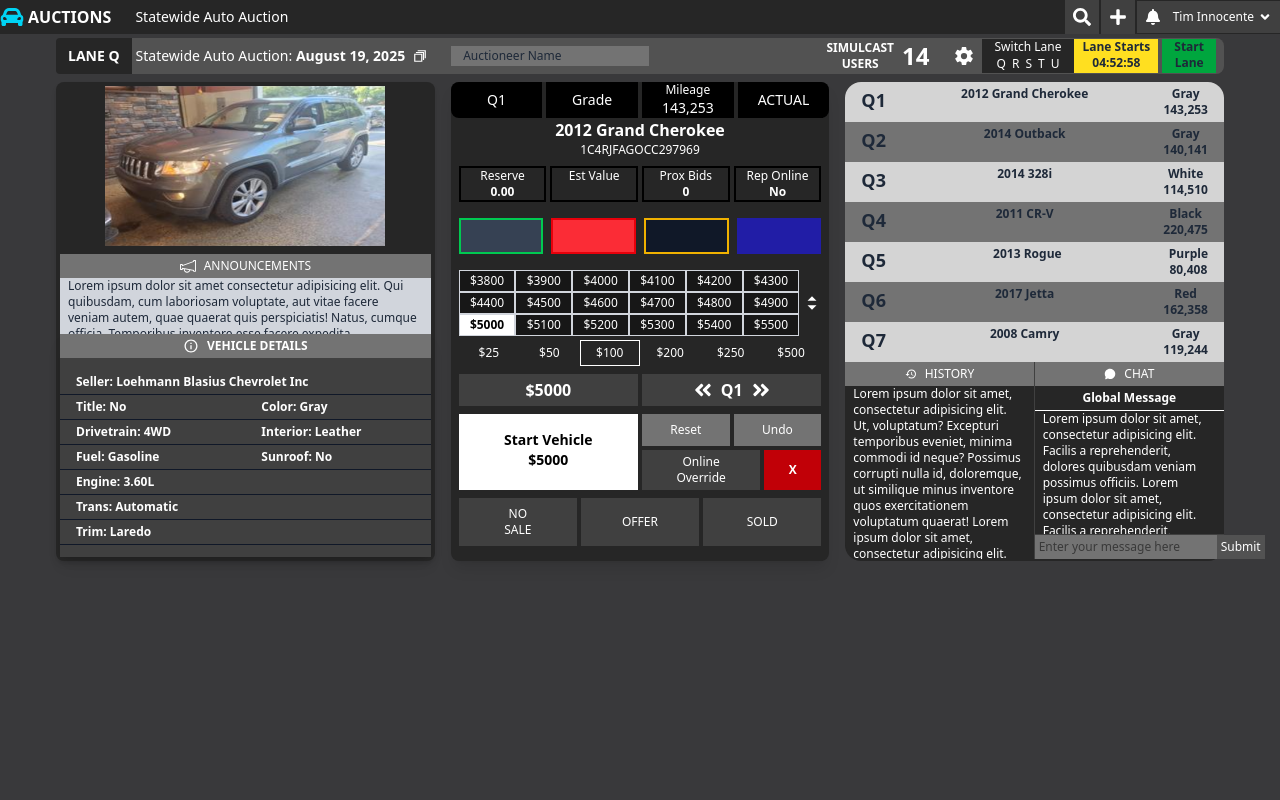
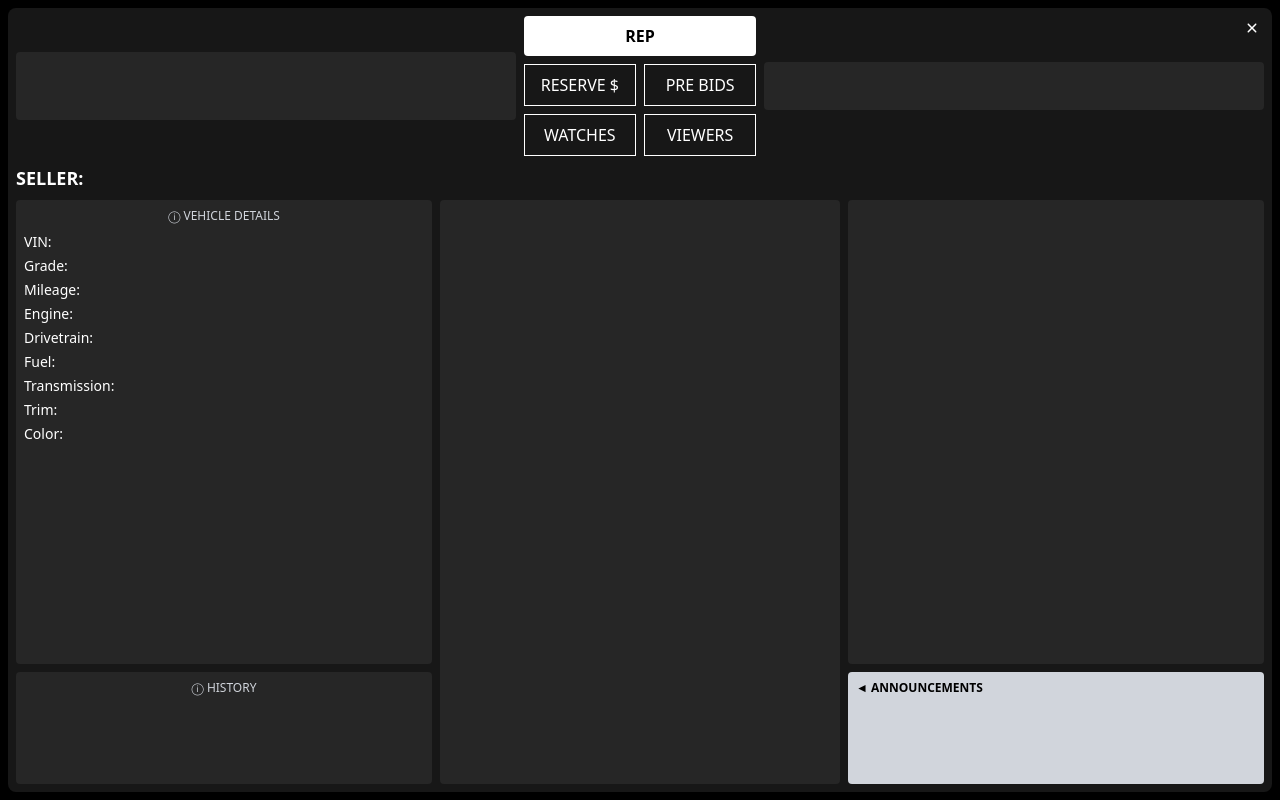
Before and after one commit to zeeshanfreelancer/Car-Parking-Design, a React (Vite) app in the folder client/: page /auction in a window 1280 px wide. Built offline with nearby package versions, Linux system fonts and the light colour scheme.

Commit message:
Add random id on AuctionLayout window

```diff
--- a/client/src/App.jsx
+++ b/client/src/App.jsx
@@ -1,19 +1,37 @@
-import './App.css'
-import Dashboard from './components/Dashboard/Dashboard'
-import Header from './components/Header'
+import { BrowserRouter as Router, Routes, Route, useLocation } from "react-router-dom";
+import './App.css';
+import Dashboard from './components/Dashboard/Dashboard';
+import Header from './components/Header';
+import AuctionLayout from './components/Dashboard/AuctionLayout';
+
+function AppContent() {
+  const location = useLocation();
+
+  // hide header only on /auction
+  const hideHeader = location.pathname === "/auction";
+
+  return (
+    <div className="h-screen flex flex-col overflow-hidden">
+      {/* Fixed header (only if not /auction) */}
+      {!hideHeader && <Header />}
+
+      {/* Routes */}
+      <div className="flex-1 overflow-hidden">
+        <Routes>
+          <Route path="/" element={<Dashboard />} />
+          <Route path="/auction" element={<AuctionLayout />} />
+        </Routes>
+      </div>
+    </div>
+  );
+}
 
 function App() {
   return (
-    <div className="h-screen flex flex-col overflow-hidden">
-      {/* Fixed height header */}
-      <Header />
-
-      {/* Dashboard fills remaining space */}
-      <div className="flex-1 overflow-hidden">
-        <Dashboard />
-      </div>
-    </div>
-  )
+    <Router>
+      <AppContent />
+    </Router>
+  );
 }
 
-export default App
+export default App;
--- a/client/src/components/Dashboard/AuctionLayout.jsx
+++ b/client/src/components/Dashboard/AuctionLayout.jsx
@@ -14,20 +14,18 @@ export default function AuctionLayout() {
         {/* Top Section */}
         <div className="flex items-center gap-2 mb-2">
             {/* Left big input box */}
-          <div className="flex-1 bg-neutral-800 h-12 rounded"></div>
+            <div className="flex-1 bg-neutral-800 h-17 rounded"></div>
 
-          {/* REP button */}
-          <button className="bg-white text-black font-bold px-8 py-2 rounded">
+             <div className="grid grid-cols-2 gap-2">
+                <button className="bg-white text-black font-bold px-8 py-2 rounded col-span-2">
                     REP
                 </button>
-
-          {/* Reserve, Pre Bids, Watches, Viewers */}
-          <div className="flex gap-2">
                 <button className="border border-white px-4 py-2">RESERVE $</button>
                 <button className="border border-white px-4 py-2">PRE BIDS</button>
                 <button className="border border-white px-4 py-2">WATCHES</button>
                 <button className="border border-white px-4 py-2">VIEWERS</button>
             </div>
+
 
             {/* Rep Chat */}
             <div className="flex-1 bg-neutral-800 h-12 rounded"></div>
--- a/client/src/components/Dashboard/Navbar.jsx
+++ b/client/src/components/Dashboard/Navbar.jsx
@@ -1,27 +1,18 @@
 import { useState } from "react";
-import { createRoot } from "react-dom/client";
-import Text from "../Reusable/Text"
+import Text from "../Reusable/Text";
 import { IoSettingsSharp } from "react-icons/io5";
 import { CgStack } from "react-icons/cg";
-import AuctionLayout from "./AuctionLayout";
 export default function Navbar() {
     const lanes = ["Q", "R", "S", "T", "U"];
     const [selectedLane, setSelectedLane] = useState(null);
 
-    // define click handler
-   const handleClick = () => {
-    const newWindow = window.open("", "AuctionWindow", "width=1000,height=500,left=200,top=200");
+    // handle stack icon click
+    const handleClick = () => {
+        const auctionId = Math.floor(Math.random() * 100000); // random dummy ID
+        const url = `${window.location.origin}/auction?id=${auctionId}`;
+        window.open(url, "_blank", "width=1000,height=500,left=200,top=200");
+    };
 
-    if (newWindow) {
-      // Create a div inside the new window
-      const div = newWindow.document.createElement("div");
-      newWindow.document.body.appendChild(div);
-
-      // Render your component inside that div
-      const root = createRoot(div);
-      root.render(<AuctionLayout />);
-    }
-  };
     return (
         <div className="w-full px-14 pt-1">
             <header className="bg-neutral-600 pe-2 text-white flex flex-wrap items-center justify-between rounded-lg">
@@ -35,17 +26,18 @@ export default function Navbar() {
                         >
                             LANE Q
                         </Text>
-
                         {/* Auction Info */}
                         <Text className="text-white text-sm">
                             Statewide Auto Auction:{" "}
-                            <Text variant="small" className="font-bold text-sm inline text-white">August 19, 2025</Text>
+                            <Text
+                                variant="small"
+                                className="font-bold text-sm inline text-white"
+                            >
+                                August 19, 2025
+                            </Text>
                         </Text>
                         {/* Stack Icon */}
-                        <button
-                            onClick={handleClick}
-                            className="p-1 cursor-pointer"
-                        >
+                        <button onClick={handleClick} className="p-1 cursor-pointer">
                             <CgStack className="text-sm" />
                         </button>
                     </div>
@@ -62,15 +54,17 @@ export default function Navbar() {
                 <div className="flex sm:mt-0">
                     {/* Simulcast Users */}
                     <div className="flex items-center gap-2">
-                        <Text className="text-white font-semibold text-xs">SIMULCAST <span className="block text-center">USERS</span></Text>
-                        <Text variant="h3" className="text-white">14</Text>
+                        <Text className="text-white font-semibold text-xs">
+                            SIMULCAST <span className="block text-center">USERS</span>
+                        </Text>
+                        <Text variant="h3" className="text-white">
+                            14
+                        </Text>
                     </div>
-
                     {/* Settings Icon */}
                     <button className="ps-6">
                         <IoSettingsSharp className="text-xl" />
                     </button>
-
                     {/* Switch Lane */}
                     <div className="flex flex-col items-center ms-2 bg-neutral-800 px-3">
                         <Text className="text-white text-xs">Switch Lane</Text>
@@ -80,23 +74,24 @@ export default function Navbar() {
                                     key={lane}
                                     onClick={() => setSelectedLane(lane)}
                                     className={`px-0.5 text-xs
-              hover:border hover:border-white
-              ${selectedLane === lane ? "border border-white" : "border border-transparent"}
-              text-white transition`}
+                    hover:border hover:border-white
+                    ${selectedLane === lane
+                                            ? "border border-white"
+                                            : "border border-transparent"
+                                        }
+                    text-white transition`}
                                 >
                                     {lane}
                                 </button>
                             ))}
                         </div>
                     </div>
-
                     {/* Lane Countdown */}
                     <div className="flex gap-1">
-                        <Text className="bg-yellow-300 text-black px-2 text-xs  font-bold">
+                        <Text className="bg-yellow-300 text-black px-2 text-xs font-bold">
                             Lane Starts
                             <span className="block text-center">04:52:58</span>
                         </Text>
-
                         {/* Start Button */}
                         <Text className="bg-green-600 px-3 text-xs font-bold">
                             Start
@@ -106,5 +101,5 @@ export default function Navbar() {
                 </div>
             </header>
         </div>
-    )
+    );
 }
```
Lines whose indentation alone changed are shown as unchanged.
